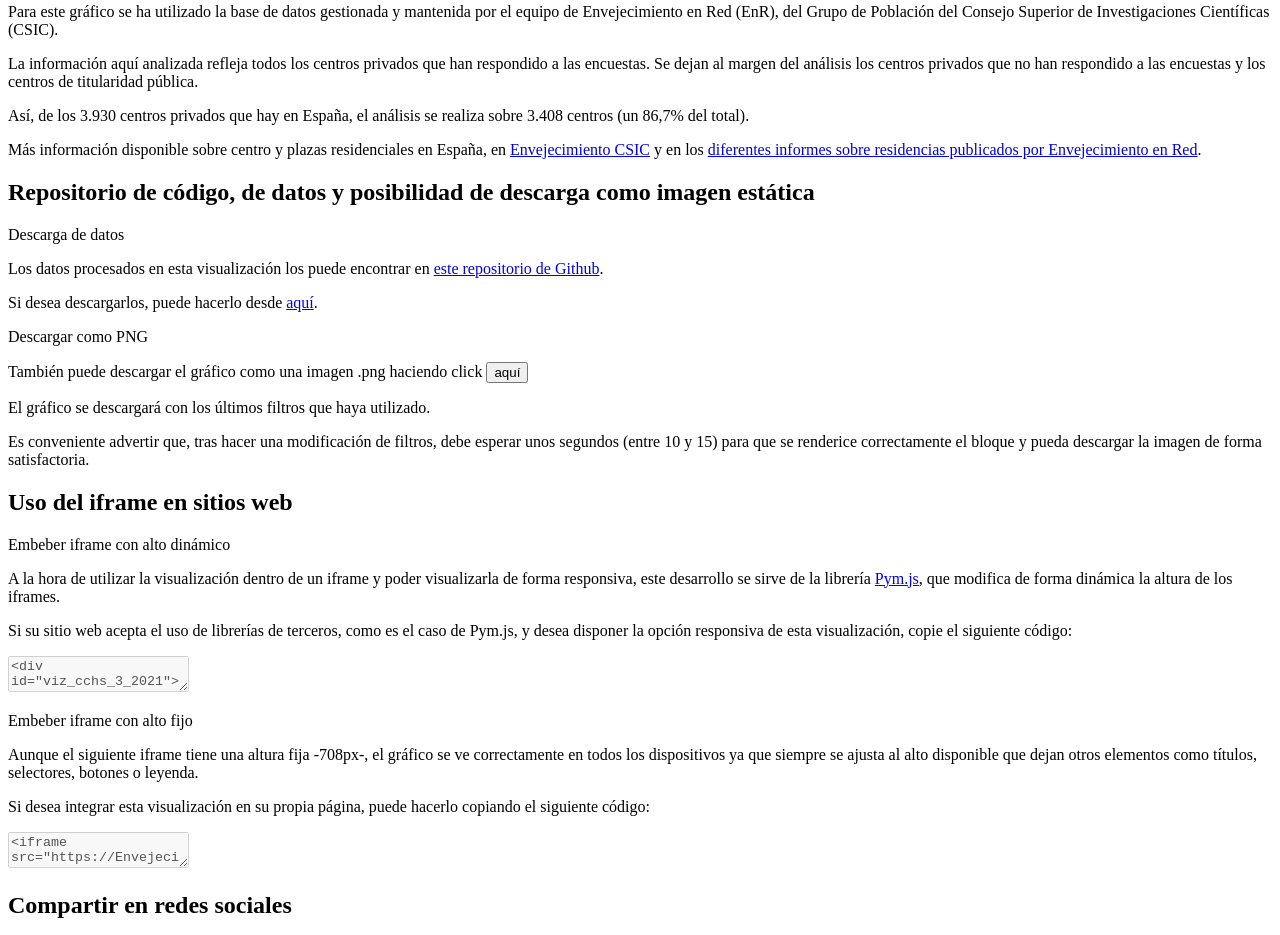
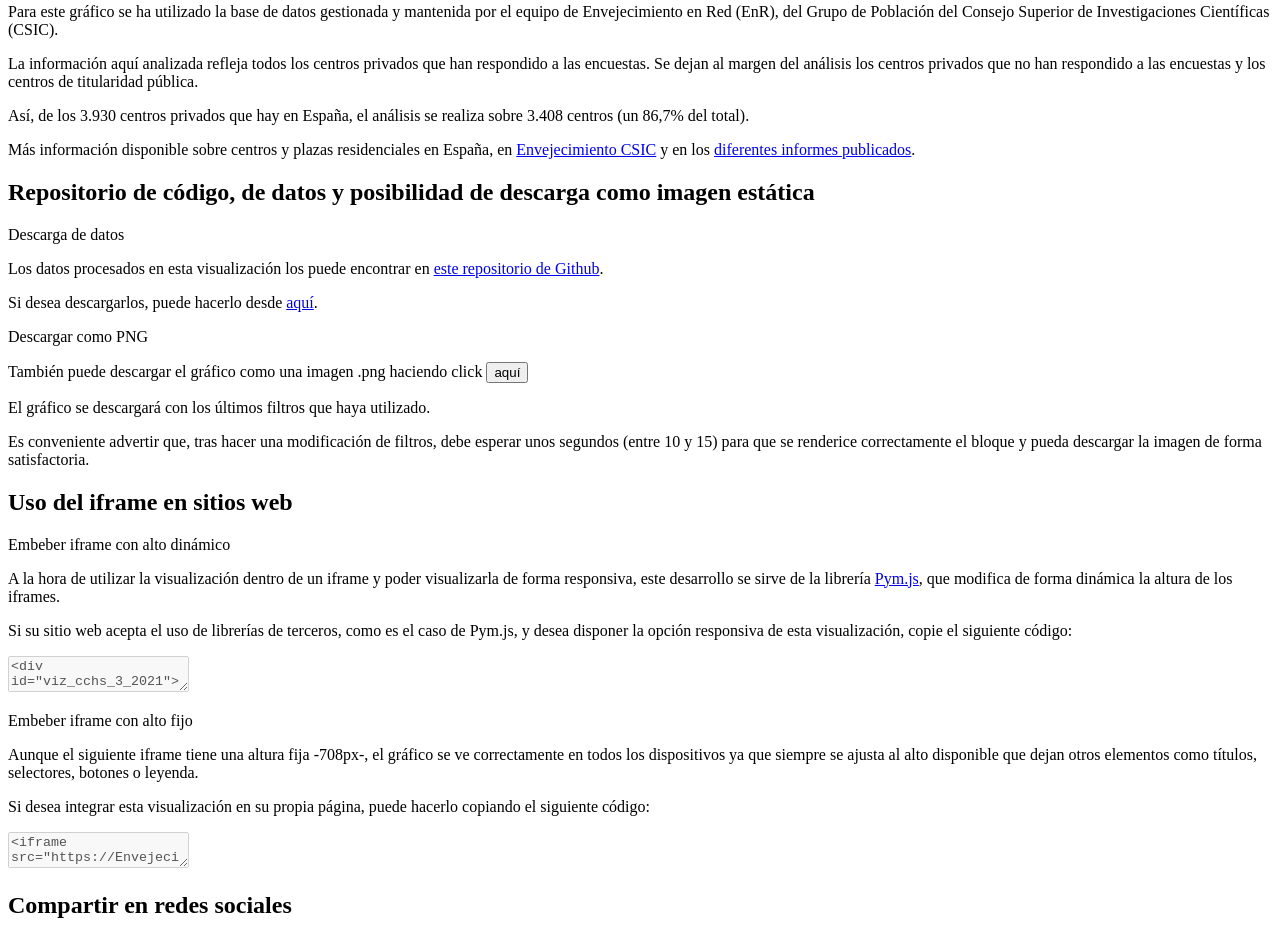
Before and after one commit to EnvejecimientoEnRed/residencias_plazas-concertadas_dashboard, a website: page pre/template.html in a window 1280 px wide. Shown: the part 1253-2188 px from the top of the page. Drawn offline with Linux system fonts and the light colour scheme; a script that the page names is missing.

Commit message:
Cambio en Notas

```diff
--- a/pre/template.html
+++ b/pre/template.html
@@ -58,7 +58,7 @@
                 <p class="text__paragraph">Para este gráfico se ha utilizado la base de datos gestionada y mantenida por el equipo de Envejecimiento en Red (EnR), del Grupo de Población del Consejo Superior de Investigaciones Científicas (CSIC).</p>
                 <p class="text__paragraph">La información aquí analizada refleja todos los centros privados que han respondido a las encuestas. Se dejan al margen del análisis los centros privados que no han respondido a las encuestas y los centros de titularidad pública.</p>
                 <p class="text__paragraph">Así, de los 3.930 centros privados que hay en España, el análisis se realiza sobre 3.408 centros (un 86,7% del total).</p>
-                <p class="text__paragraph">Más información disponible sobre centro y plazas residenciales en España, en <a class="link" href="http://envejecimiento.csic.es/" target="_blank">Envejecimiento CSIC</a> y en los <a class="link" href="https://envejecimientoenred.es/informes-envejecimiento-en-red/" target="_blank">diferentes informes sobre residencias publicados por Envejecimiento en Red</a>.</p>
+                <p class="text__paragraph">Más información disponible sobre centros y plazas residenciales en España, en <a class="link" href="http://envejecimiento.csic.es/" target="_blank">Envejecimiento CSIC</a> y en los <a class="link" href="http://envejecimiento.csic.es/estadisticas/indicadores/residencias/index.html" target="_blank">diferentes informes publicados</a>.</p>
             </section>
             <section class="content b-data">
                 <div class="b-title">
```
Also changed, not shown: docs/index.html (+1 -1 lines).
